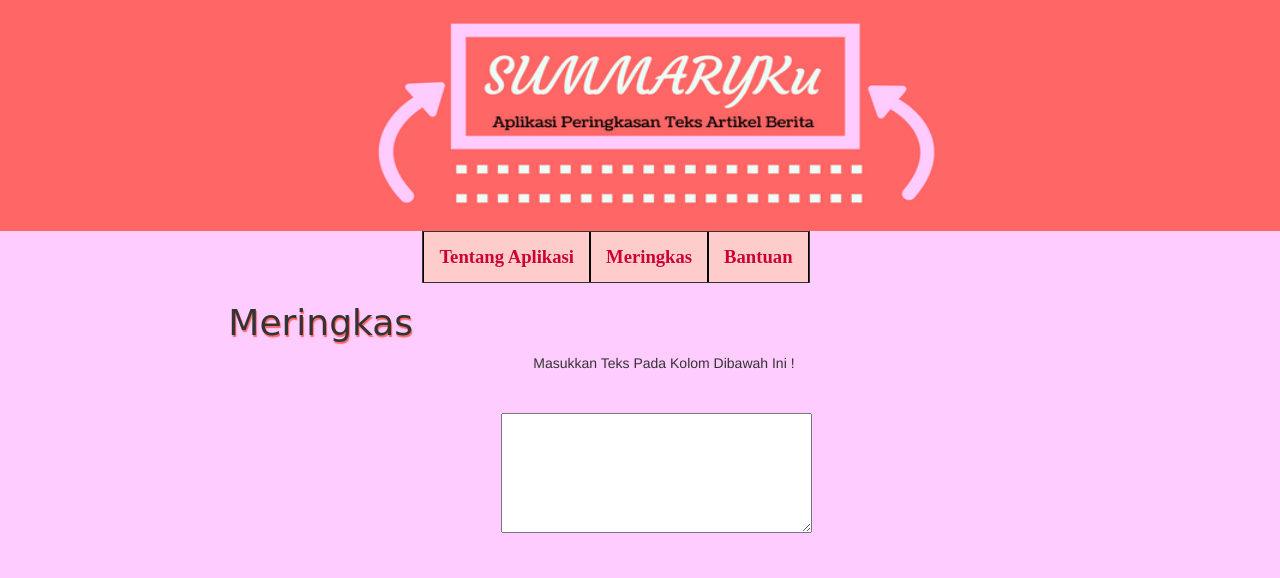
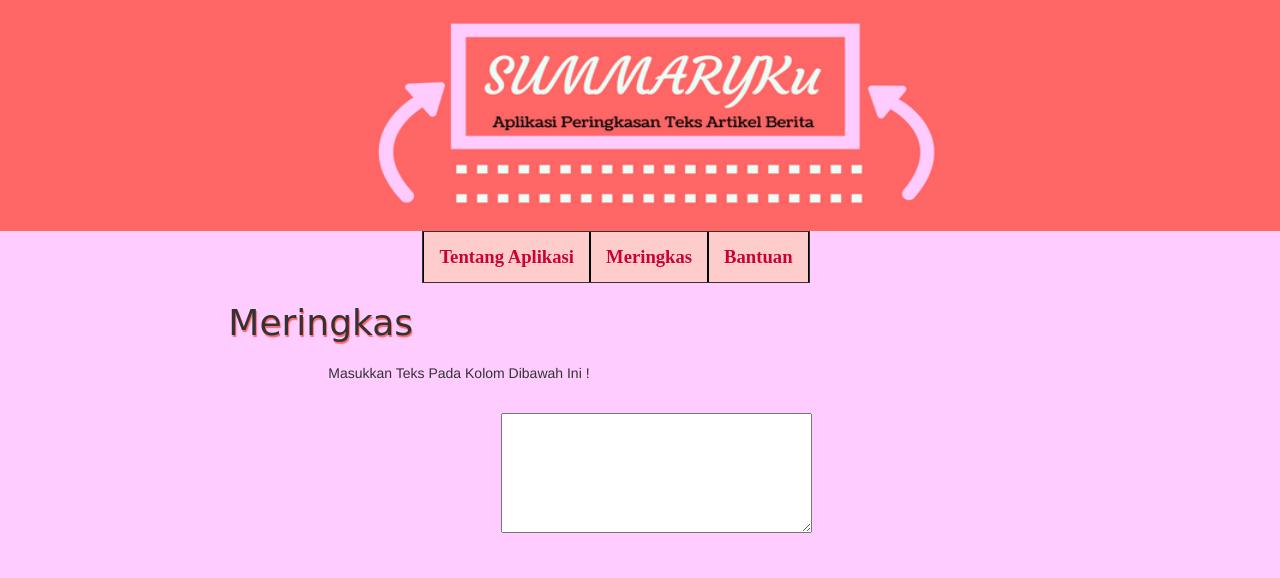
Before and after one commit to firdamaryana/skripsi, a Django app: page /home/ in a window 1280 px wide. Shown: the top 578 px of the page. Run offline with Django 3.2, Linux system fonts and the light colour scheme; some libraries are stand-ins or nearby versions; some web fonts are replaced.

```diff
--- a/blog/static/css/blog.css
+++ b/blog/static/css/blog.css
@@ -304,8 +304,8 @@ h1, h2, h3, h4 {
 
 .text-here p {
     position:absolute;
-    left:320px;
-    top:70px;
+    margin-left:100px;
+    margin-top:-30px;
 }
 
 .errorlist {list-style-type:none;}
```
Also changed, not shown: 1 other file.
